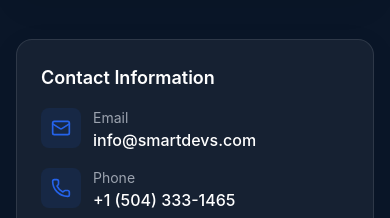
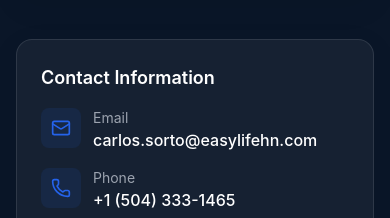
Before and after one commit to csorto2263/SMarDevs, a Next.js app: page /contact in a window 390 px wide. Shown: the part 1567-1785 px from the top of the page. Built offline with nearby package versions, Linux system fonts and the light colour scheme.

Commit message:
Update contact email, add WhatsApp link to phone number

```diff
--- a/src/app/contact/page.tsx
+++ b/src/app/contact/page.tsx
@@ -320,7 +320,7 @@ export default function ContactPage() {
                       </div>
                       <div>
                         <p className="text-sm text-gray-400">Email</p>
-                        <p className="text-white font-medium">info@smartdevs.com</p>
+                        <a href="mailto:carlos.sorto@easylifehn.com" className="text-white font-medium hover:text-brand-400 transition-colors">carlos.sorto@easylifehn.com</a>
                       </div>
                     </div>
                     <div className="flex items-start gap-3">
@@ -329,7 +329,7 @@ export default function ContactPage() {
                       </div>
                       <div>
                         <p className="text-sm text-gray-400">Phone</p>
-                        <p className="text-white font-medium">+1 (504) 333-1465</p>
+                        <a href="https://wa.me/15043331465" target="_blank" rel="noopener noreferrer" className="text-white font-medium hover:text-brand-400 transition-colors">+1 (504) 333-1465</a>
                       </div>
                     </div>
                     <div className="flex items-start gap-3">
```
